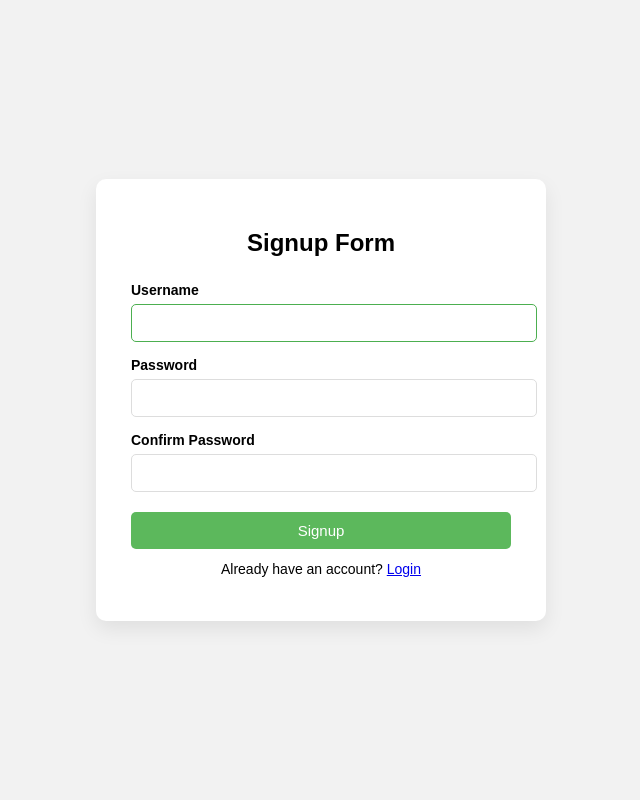
After one commit to bhoomigaheja/django-stripe-checkout-task, a Django app: page /signup/ in a window 1280 px wide. The commit adds this page. Shown: the whole page, without its empty margins (319-959 px from the left). Run offline with Django 5.2, Linux system fonts and the light colour scheme.

Commit message:
final add

```diff
--- a/core/settings.py
+++ b/core/settings.py
@@ -27,6 +27,9 @@ DEBUG = True
 
 ALLOWED_HOSTS = []
 
+LOGIN_URL = "/login/"
+LOGIN_REDIRECT_URL = "/"
+LOGOUT_REDIRECT_URL = "/login/"
 
 # Application definition
 
--- a/shop/models.py
+++ b/shop/models.py
@@ -1,4 +1,5 @@
 from django.db import models
+from django.conf import settings
 
 # Create your models here.
 
@@ -20,6 +21,10 @@ class Order(models.Model):
         ('Paid', 'Paid'),
         ('Failed', 'Failed'),
     )
+    user = models.ForeignKey(
+        settings.AUTH_USER_MODEL,
+        on_delete=models.SET_NULL,
+        null=True, blank=True)
 
     customer_email = models.EmailField(blank=True, null=True)
     total_amount = models.DecimalField(max_digits=10, decimal_places=2, default=0)
--- /dev/null
+++ b/shop/templates/shop/signup.html
@@ -0,0 +1,94 @@
+<!DOCTYPE html>
+<html>
+<head>
+  <title>Signup</title>
+  <style>
+    body{
+      height: 100vh;
+      margin: 0;
+      display: flex;
+      justify-content: center;
+      align-items: center;
+      background: #f2f2f2;
+      font-family: Arial, sans-serif;
+    }
+    .card{
+      background: #fff;
+      width: 380px;
+      padding: 30px 35px;
+      border-radius: 10px;
+      box-shadow: 0 8px 20px rgba(0,0,0,0.08);
+    }
+    h2{
+      text-align: center;
+      margin-bottom: 25px;
+    }
+    label{
+      font-size: 14px;
+      font-weight: 600;
+      display: block;
+      margin-bottom: 6px;
+    }
+    input{
+      width: 100%;
+      padding: 10px 12px;
+      border: 1px solid #ddd;
+      border-radius: 5px;
+      margin-bottom: 15px;
+      font-size: 14px;
+    }
+    input:focus{
+      outline: none;
+      border-color: #4CAF50;
+    }
+    button{
+      width: 100%;
+      padding: 10px;
+      border: none;
+      border-radius: 5px;
+      background: #5cb85c;
+      color: #fff;
+      font-size: 15px;
+      cursor: pointer;
+      margin-top: 5px;
+    }
+    button:hover{
+      background: #4CAF50;
+    }
+    .text{
+      text-align: center;
+      margin-top: 12px;
+      font-size: 14px;
+    }
+  </style>
+</head>
+<body>
+
+  <div class="card">
+    <h2>Signup Form</h2>
+
+    <form method="post">
+      {% csrf_token %}
+
+      <label>Username</label>
+      {{ form.username }}
+
+
+
+      <label>Password</label>
+      {{ form.password1 }}
+
+      <label>Confirm Password</label>
+      {{ form.password2 }}
+
+      <button type="submit">Signup</button>
+    </form>
+
+    <p class="text">
+      Already have an account?
+      <a href="{% url 'login' %}">Login</a>
+    </p>
+  </div>
+
+</body>
+</html>
--- a/shop/urls.py
+++ b/shop/urls.py
@@ -1,8 +1,13 @@
 from django.urls import path
-from .views import products_page, success, cancel
+from .views import products_page, success, cancel,signup
+from django.contrib.auth import views as auth_views
+from . import views
 
 urlpatterns = [
     path("", products_page, name="products"),
     path("success/", success, name="success"),
     path("cancel/", cancel, name="cancel"),
+    path("login/", auth_views.LoginView.as_view(template_name="shop/login.html"), name="login"),
+
+    path("signup/", signup, name="signup"),
 ]
--- a/shop/views.py
+++ b/shop/views.py
@@ -7,13 +7,16 @@ from django.db import transaction
 from django.http import HttpResponse
 from .models import Product, Order, OrderItem
 from django.contrib import messages
+from django.contrib.auth.decorators import login_required
+from django.contrib.auth.forms import UserCreationForm
+from django.contrib.auth import login as auth_login
 
 stripe.api_key = settings.STRIPE_SECRET_KEY
 
-
+@login_required
 def products_page(request):
     products = Product.objects.filter(is_active=True)
-    paid_orders = Order.objects.filter(status="Paid").order_by("-created_at")
+    paid_orders = Order.objects.filter(status="Paid", user=request.user).order_by("-created_at")
 
     if request.method == "POST":
         total_amount = Decimal("0.00")
@@ -34,7 +37,7 @@ def products_page(request):
 
 
         with transaction.atomic():
-            order = Order.objects.create(total_amount=total_amount, status="Pending")
+            order = Order.objects.create(total_amount=total_amount, status="Pending", user=request.user)
             for product, qty in cart_items:
                 OrderItem.objects.create(
                     order=order,
@@ -82,6 +85,19 @@ def products_page(request):
     })
 
 
+def signup(request):
+    if request.method == "POST":
+        form = UserCreationForm(request.POST)
+        if form.is_valid():
+            user = form.save()
+            auth_login(request, user)  # Auto-login after signup
+            messages.success(request, "Account created! Welcome! 🎉")
+            return redirect("products")  # Seedha products page pe
+    else:
+        form = UserCreationForm()
+
+    return render(request, "shop/signup.html", {"form": form})
+
 def success(request):
     order_id = request.GET.get("order_id")
     session_id = request.GET.get("session_id")
```
Also changed, not shown: shop/templates/shop/login.html (added, +93 -0 lines), shop/templates/shop/products.html (+13 -2 lines), shop/migrations/0002_order_user.py (added).
